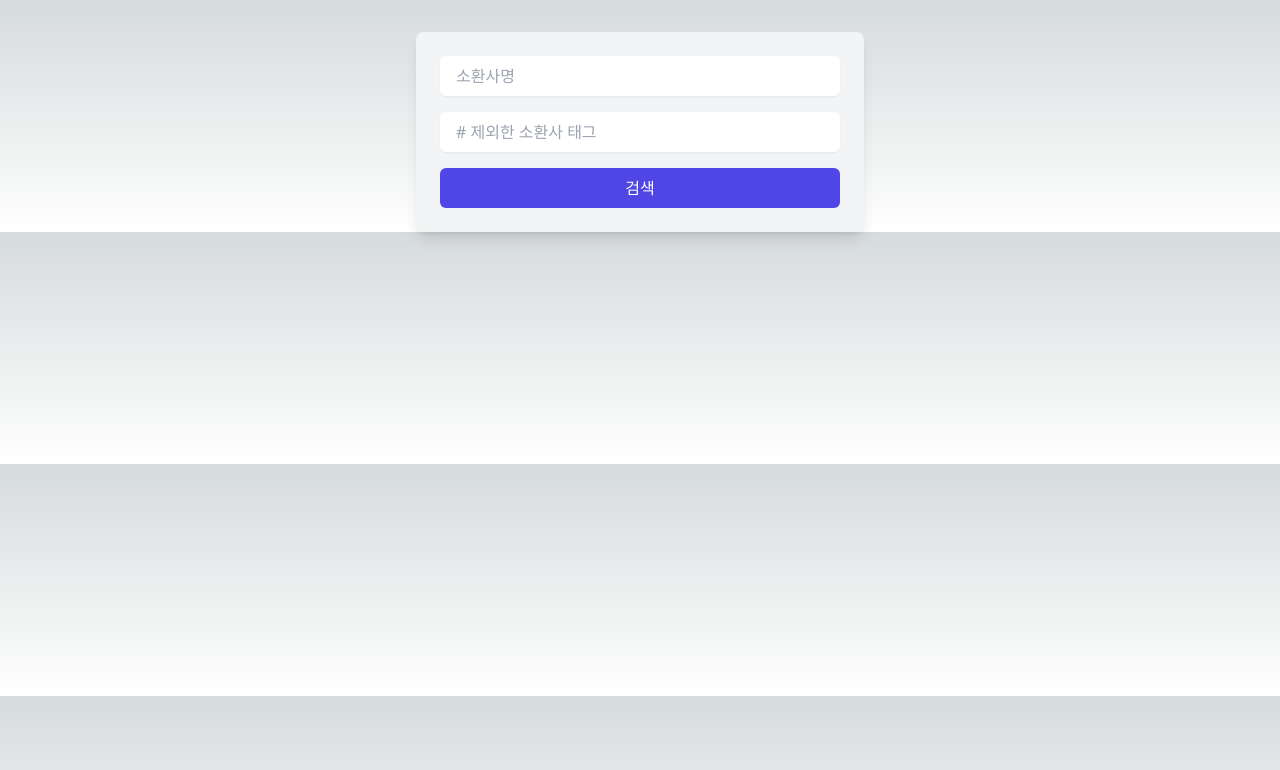
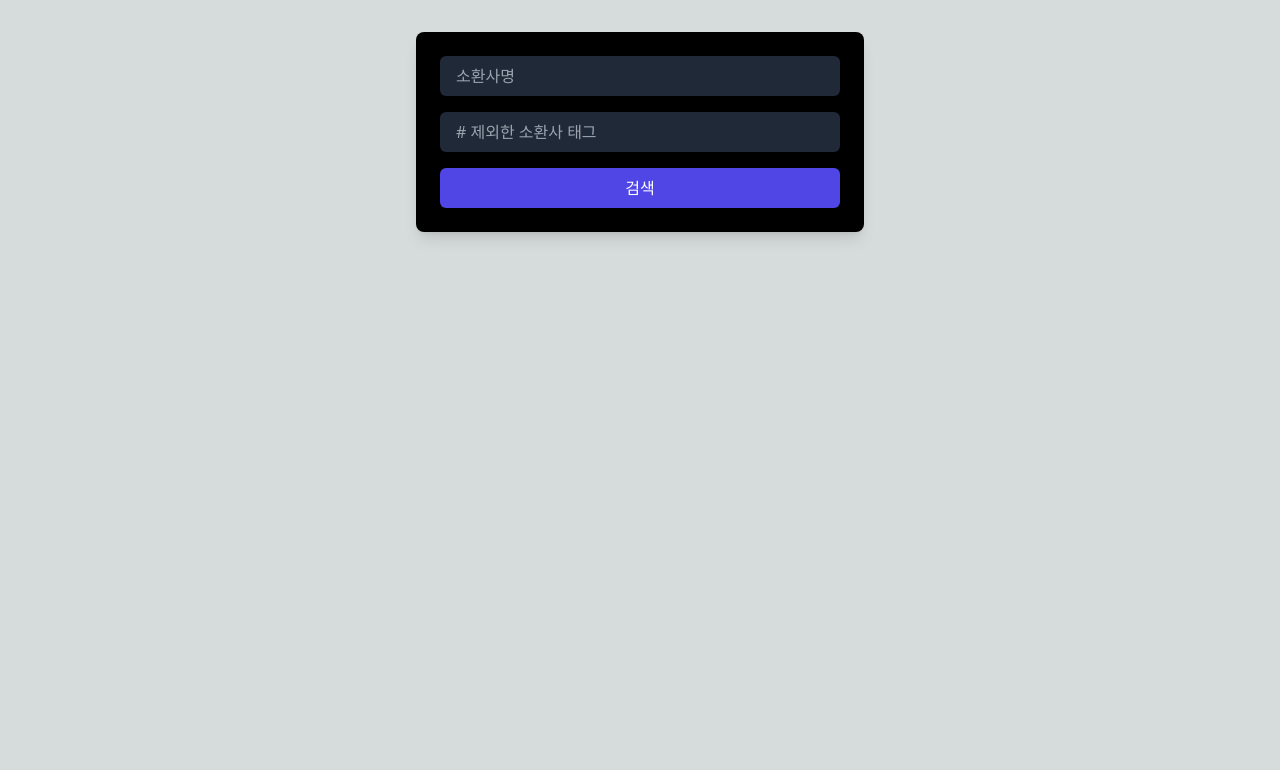
Before and after one commit to amberjackman/isthisright, a Next.js app: page / in a window 1280 px wide. Shown: the top 770 px of the page. Built offline with nearby package versions, Linux system fonts and the light colour scheme.

Commit message:
컬러 조정

```diff
--- a/app/page.tsx
+++ b/app/page.tsx
@@ -27,21 +27,21 @@ const MyComponent = () => {
   };
 
   return (
-    <div className="max-w-md mx-auto mt-8 p-6 bg-gray-100 rounded-lg shadow-lg">
+    <div className="max-w-md mx-auto mt-8 p-6 bg-black rounded-lg shadow-lg text-white">
       <form onSubmit={handleFormSubmit} className="space-y-4">
         <input
           type="text"
           value={summonerName}
           onChange={(e) => setSummonerName(e.target.value)}
           placeholder="소환사명"
-          className="block w-full px-4 py-2 rounded-md shadow-sm focus:ring-indigo-500 focus:border-indigo-500 border-gray-300"
+          className="block w-full px-4 py-2 rounded-md shadow-sm focus:ring-indigo-500 focus:border-indigo-500 border-gray-300 bg-gray-800 text-white"
         />
         <input
           type="text"
           value={summonerTag}
           onChange={(e) => setSummonerTag(e.target.value)}
           placeholder="# 제외한 소환사 태그"
-          className="block w-full px-4 py-2 rounded-md shadow-sm focus:ring-indigo-500 focus:border-indigo-500 border-gray-300"
+          className="block w-full px-4 py-2 rounded-md shadow-sm focus:ring-indigo-500 focus:border-indigo-500 border-gray-300 bg-gray-800 text-white"
         />
         <button
           type="submit"
@@ -57,11 +57,11 @@ const MyComponent = () => {
           <h2 className="text-lg font-semibold mb-2">Match Data</h2>
           <ul className="space-y-2">
             {matches.map((match) => (
-              <li key={match.matchId} className="bg-gray-200 p-4 rounded-lg">
-                <p>Match ID: {match.matchId}</p>
-                <h3 className="font-semibold mt-2">Ping Data:</h3>
+              <li key={match.matchId} className="bg-gray-800 p-4 rounded-lg">
+                <p className="text-white">Match ID: {match.matchId}</p>
+                <h3 className="font-semibold mt-2 text-white">Ping Data:</h3>
                 {Object.entries(match.pingData).map(([key, value]) => (
-                  <p key={key}>
+                  <p key={key} className="text-white">
                     {key}: {value}
                   </p>
                 ))}
--- a/public/globals.css
+++ b/public/globals.css
@@ -18,12 +18,7 @@
 
 body {
   color: rgb(var(--foreground-rgb));
-  background: linear-gradient(
-      to bottom,
-      transparent,
-      rgb(var(--background-end-rgb))
-    )
-    rgb(var(--background-start-rgb));
+  background-color: rgb(var(--background-start-rgb));
 }
 
 @layer utilities {
```
